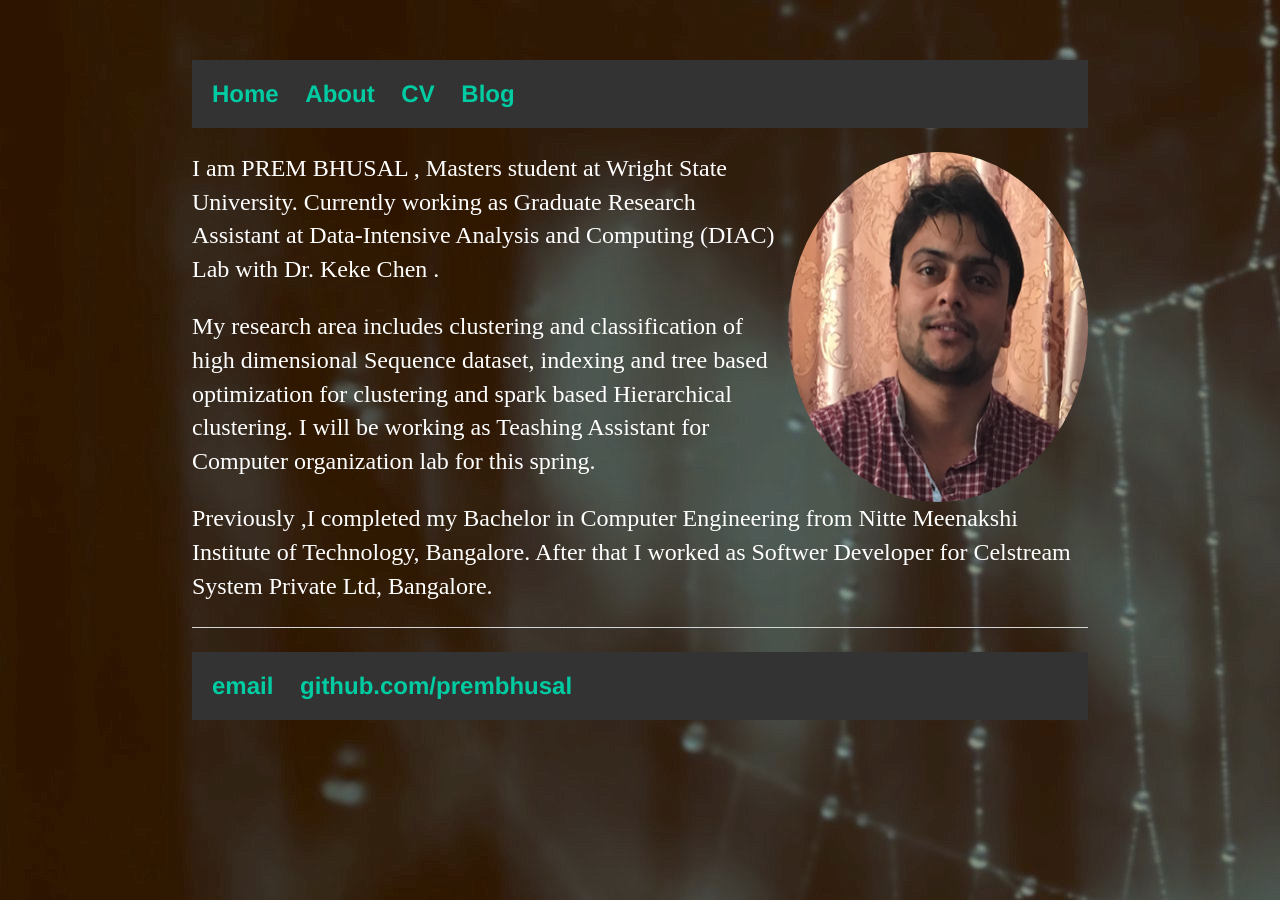
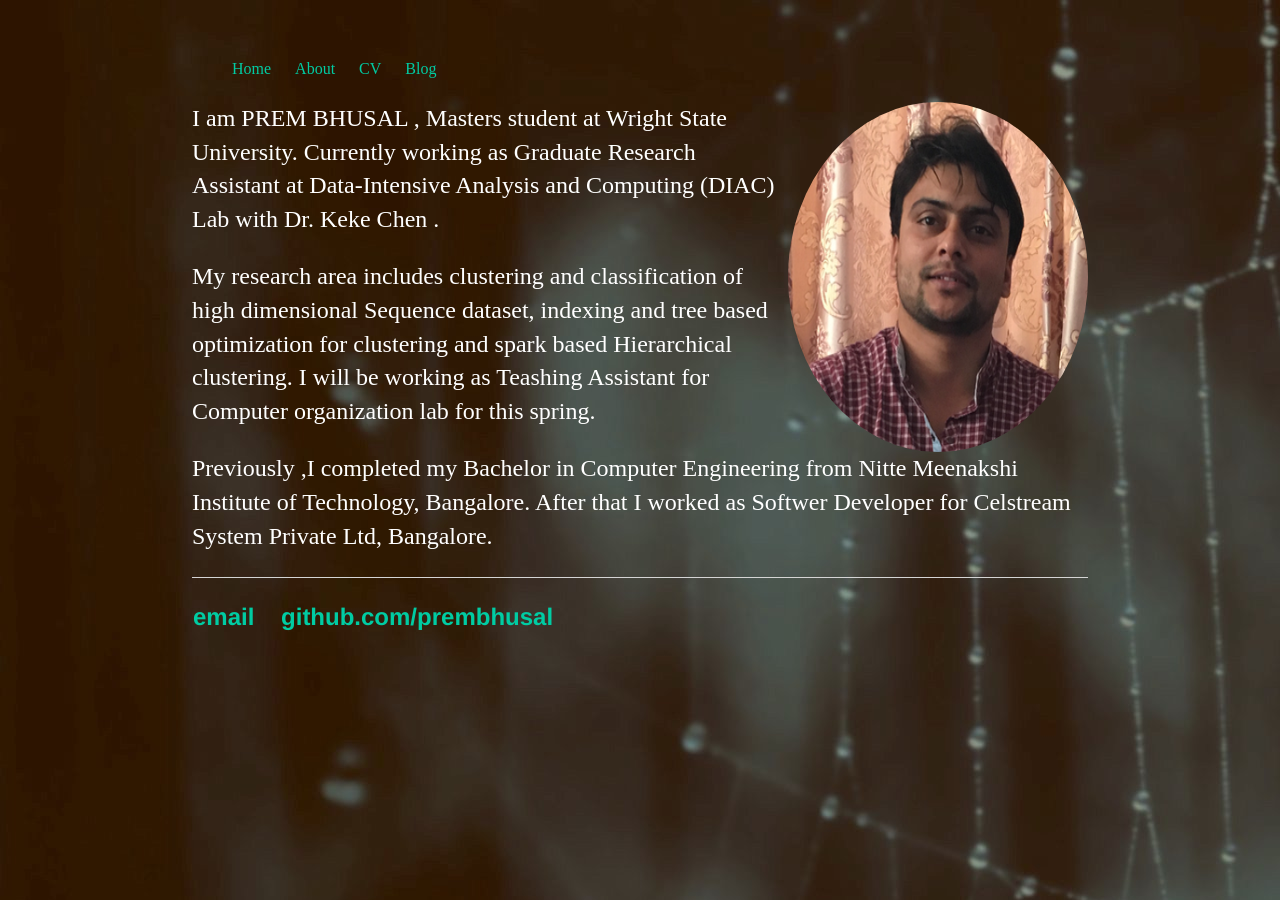
Before and after one commit to prembhusal/prembhusalWebsite, a Jekyll site: the page built from index.html, in a window 1280 px wide. Built offline with Jekyll 4.4.1, drawn with Linux system fonts in a browser that asks for light colours.

Commit message:
Update main.css

```diff
--- a/css/main.css
+++ b/css/main.css
@@ -2,7 +2,7 @@ body {
     margin: 60px auto;
     width: 70%;
 }
-nav ul, footer ul {
+nav ul,{
     font-family:'Helvetica', 'Arial', 'Sans-Serif';
     padding: 1px;
     list-style: none;
@@ -12,6 +12,15 @@ nav ul, footer ul {
     background-color: #333;
     padding: 20px 20px;
 }
+footer ul {
+    font-family:'Helvetica', 'Arial', 'Sans-Serif';
+    padding: 1px;
+    list-style: none;
+    font-weight: bold;
+    font-size: 1.5em;
+    color: #00cca3;
+}
+
 nav ul li, footer ul li {
     display: inline;
     margin-right: 20px;
```
